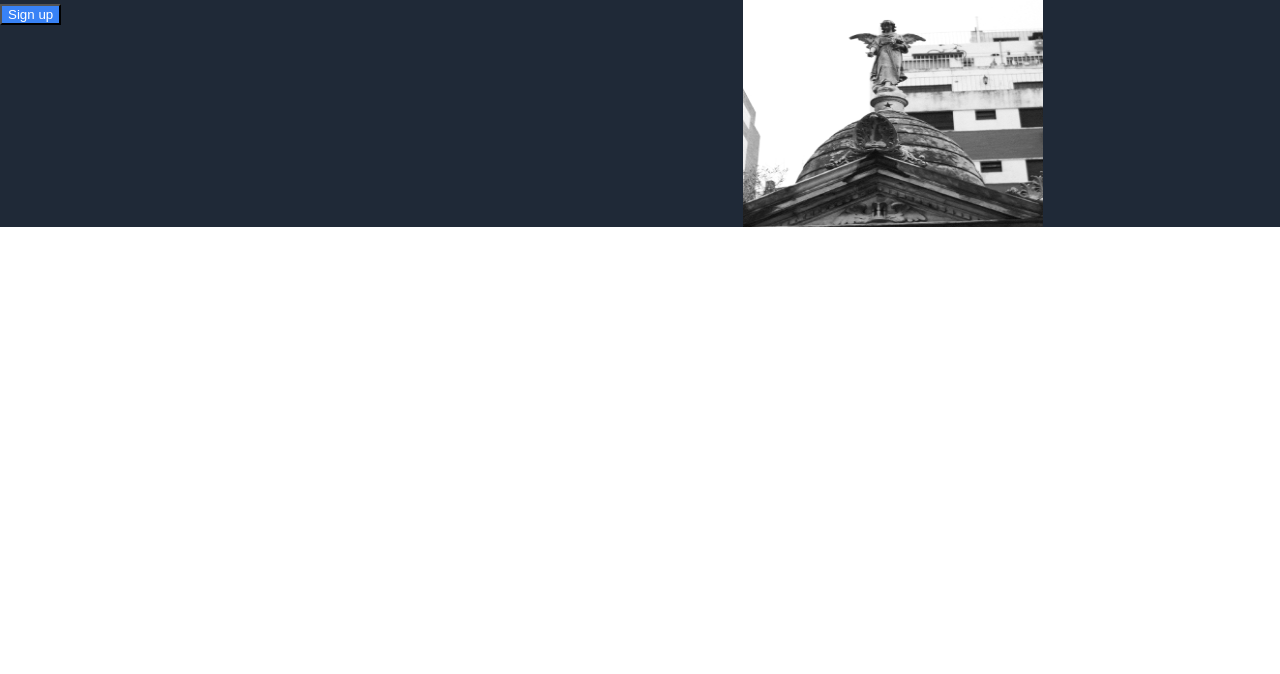
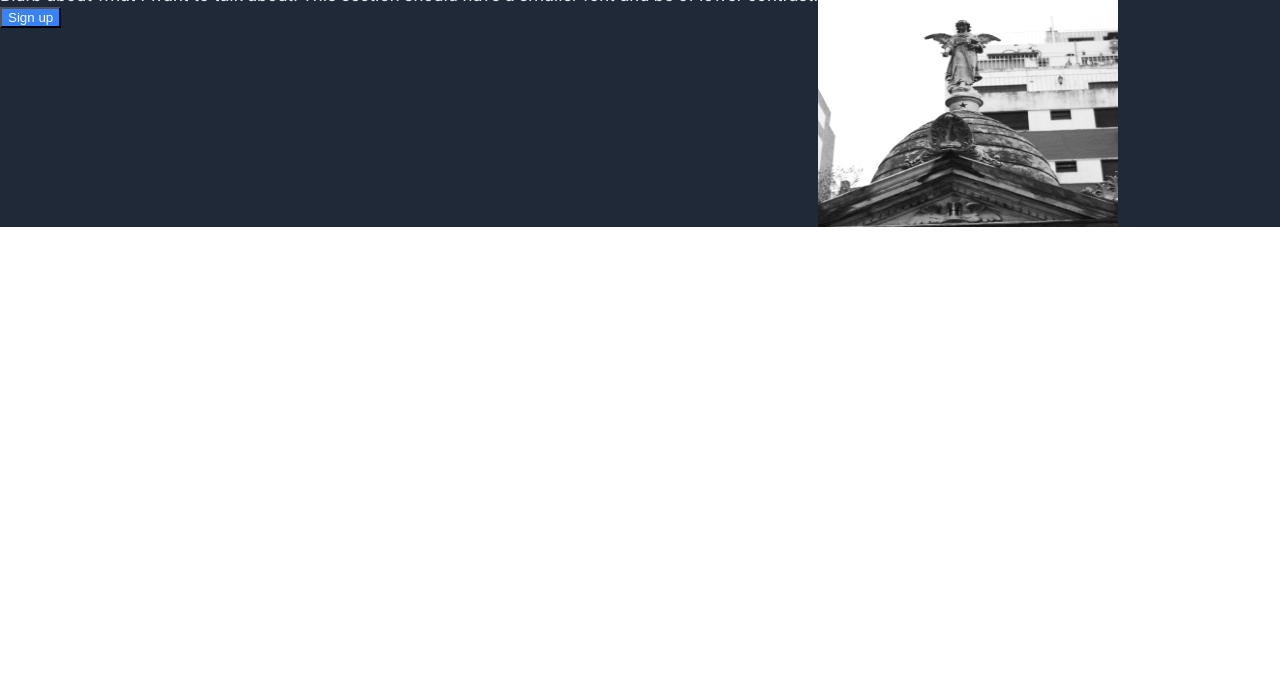
Before and after one commit to soysauce4444/odin-landing-page, a plain HTML site: page index.html in a window 1280 px wide. Shown: the part 126-800 px from the top of the page. Drawn offline with Linux system fonts and the light colour scheme.

Commit message:
Add roboto font to body

```diff
--- a/index.html
+++ b/index.html
@@ -6,6 +6,9 @@
     <meta name="viewport" content="width=device-width, initial-scale=1.0">
     <title>Odin Landing Page</title>
     <link rel="stylesheet" href="style.css">
+    <link rel="preconnect" href="https://fonts.googleapis.com">
+    <link rel="preconnect" href="https://fonts.gstatic.com" crossorigin>
+    <link href="https://fonts.googleapis.com/css2?family=Roboto:wght@400;700&display=swap" rel="stylesheet">
 </head>
 <body>
     <header>
@@ -22,7 +25,7 @@
             <div>Blurb about what I want to talk about. This section should have a smaller font and be of lower contrast.</div>
             <button>Sign up</button>
         </div>
-        <img src="pexels-mar-delgado-13233270.jpg">
+        <img src="pexels-mar-delgado-13233270.jpg" alt="Roof of a cathedral with an angel on top">
     </div>
 </body>
 </html>
--- a/style.css
+++ b/style.css
@@ -2,6 +2,7 @@ body {
     display: flex;
     flex-direction: column;
     margin: 0;
+    font-family: 'Roboto', sans-serif;
 }
 
 header {
```
